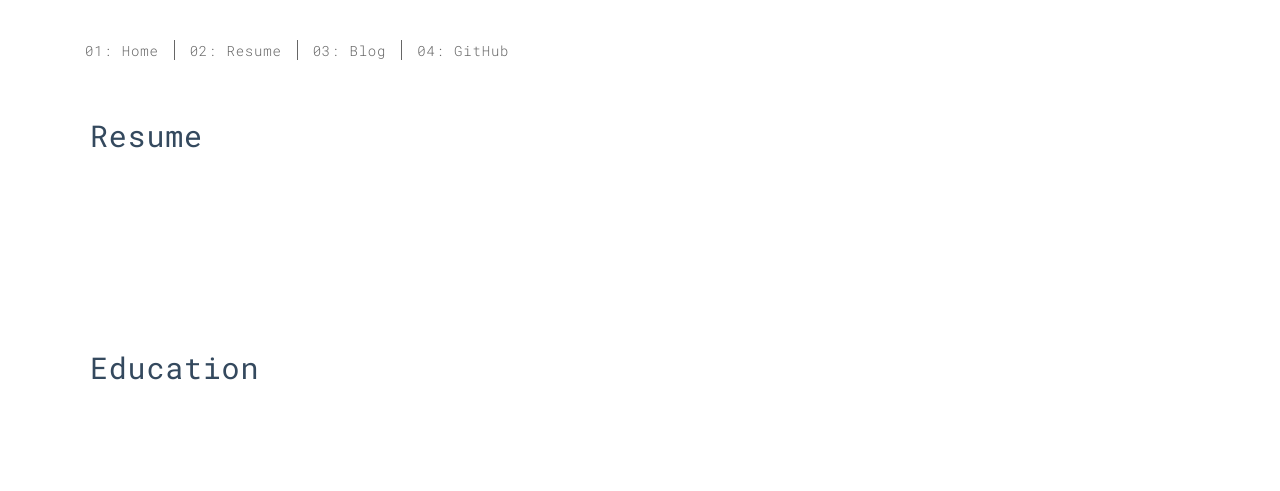
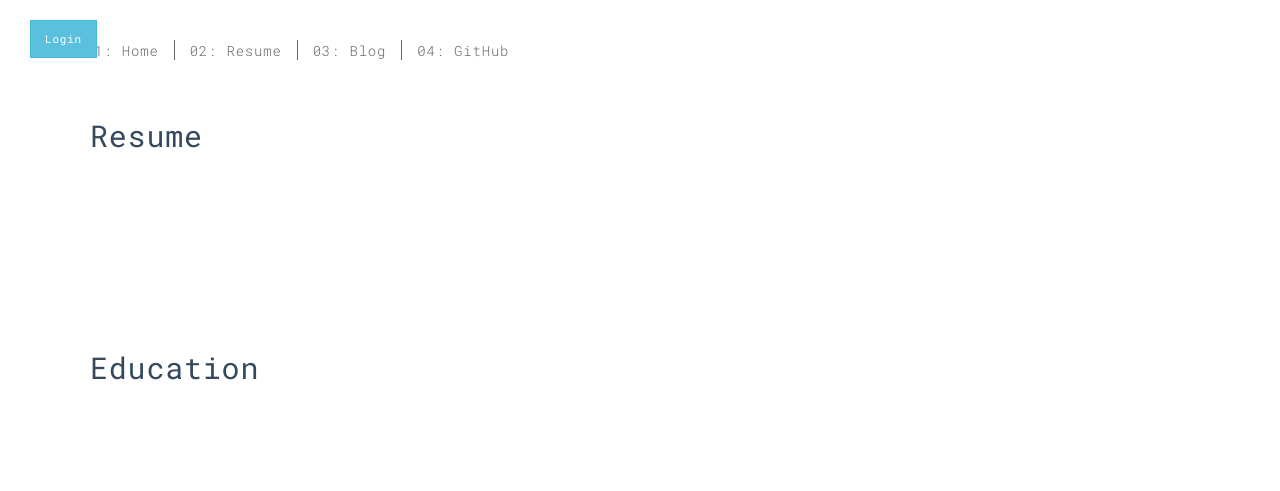
Before and after one commit to cmac-ire/personal-website, a plain HTML site: page resume.html in a window 1280 px wide. Shown: the top 491 px of the page. Drawn offline with nearby package versions, Linux system fonts and the light colour scheme; a script that the page names is missing.

Commit message:
chaging login button

```diff
--- a/resume.html
+++ b/resume.html
@@ -46,6 +46,11 @@
                 </div>
             </nav>
         </header>
+
+        <div class="login-button" id="loginStatus">
+            <!-- User login status will be injected here by script -->
+        </div>
+
     <!-- Main content container -->
     <div class="section-container">
         <div class="container">
```
Also changed, not shown: _posts/fyp-dev/final-year-project-unfolded.html (+4 -0 lines), _posts/fyp-dev/fyp-blog-post.html (+3 -0 lines), _posts/fyp-dev/my-own-algorithm-blog-post.html (+3 -0 lines), blog.html (+4 -3 lines), fyp-dev.html (+4 -0 lines), github.html (+4 -0 lines), login.html (+4 -0 lines).
